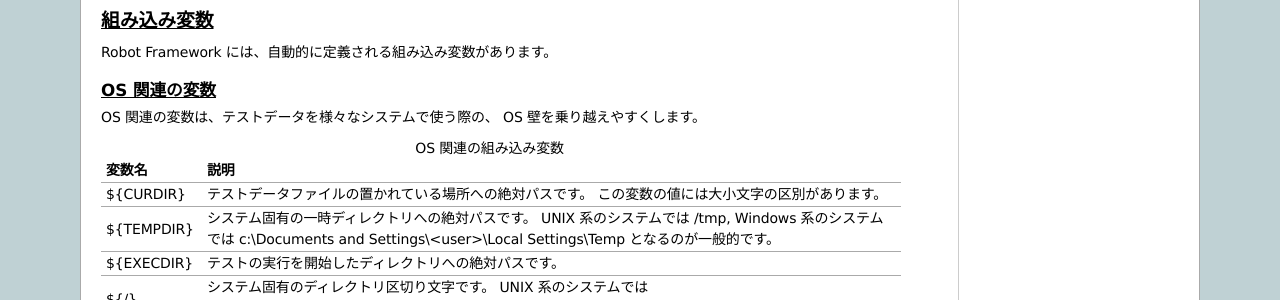
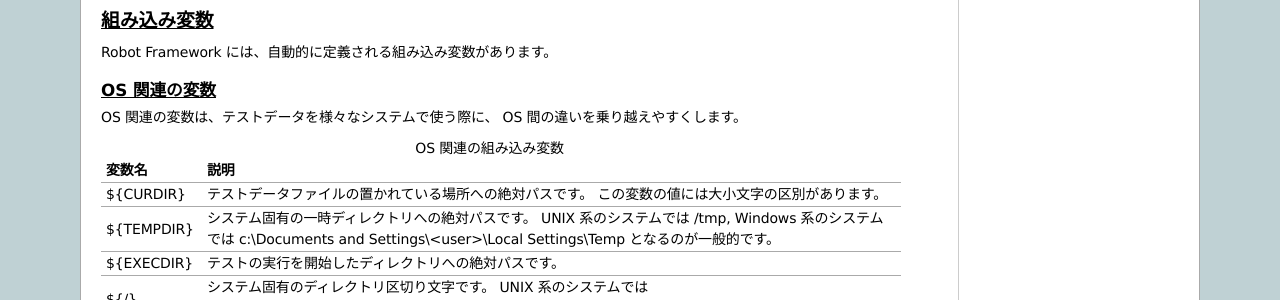
Before and after one commit to whosaysni/robotframework-ja, a Sphinx documentation site: the page built from docs/userguide/CreatingTestData/Variables.rst, in a window 1280 px wide and 900 px high, scrolled down 9492 px. Shown: the part 151-451 px from the top of the window. Built offline with Sphinx 7.4.7, drawn with Linux system fonts in a browser that asks for light colours.

Commit message:
typoを修正した。

```diff
--- a/docs/userguide/CreatingTestData/Variables.rst
+++ b/docs/userguide/CreatingTestData/Variables.rst
@@ -633,7 +633,7 @@
 OS 関連の変数
 ~~~~~~~~~~~~~~~
 
-OS 関連の変数は、テストデータを様々なシステムで使う際の、 OS 壁を乗り越えやすくします。
+OS 関連の変数は、テストデータを様々なシステムで使う際に、 OS 間の違いを乗り越えやすくします。
 
 .. table:: OS 関連の組み込み変数
    :class: tabular
```
